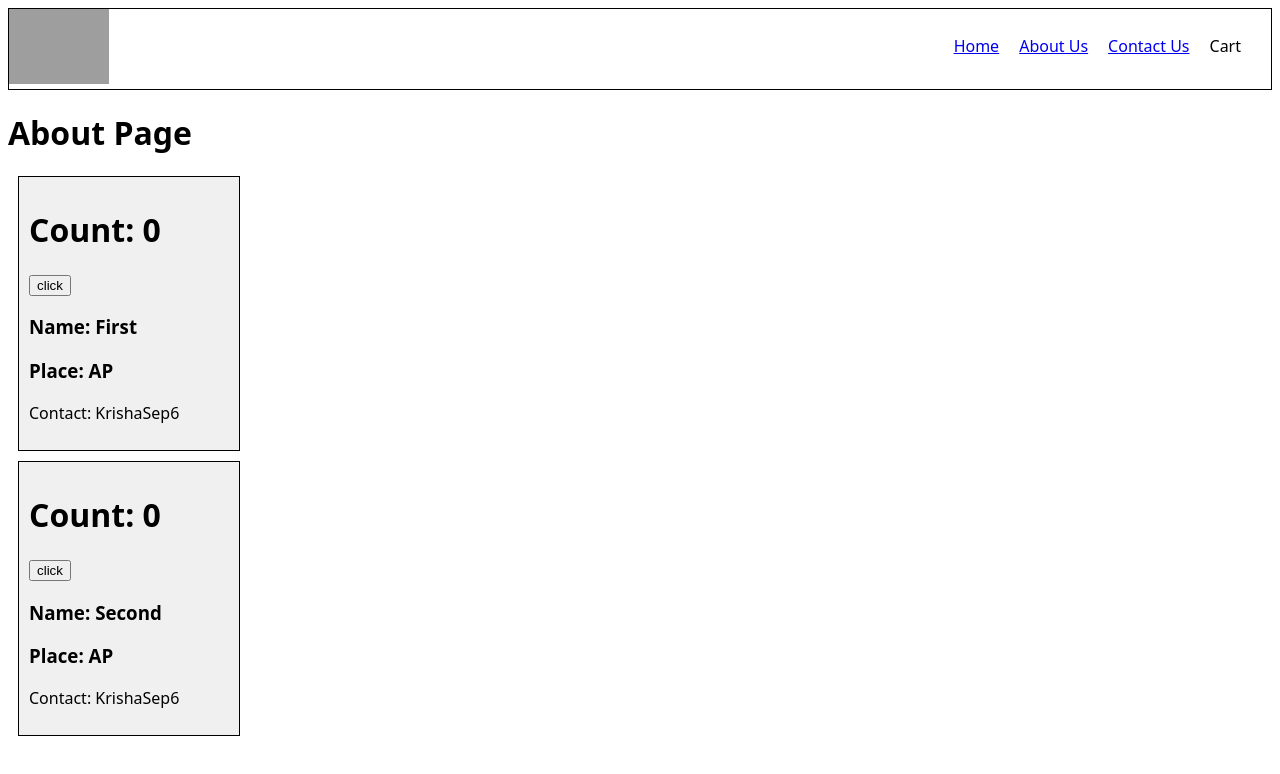
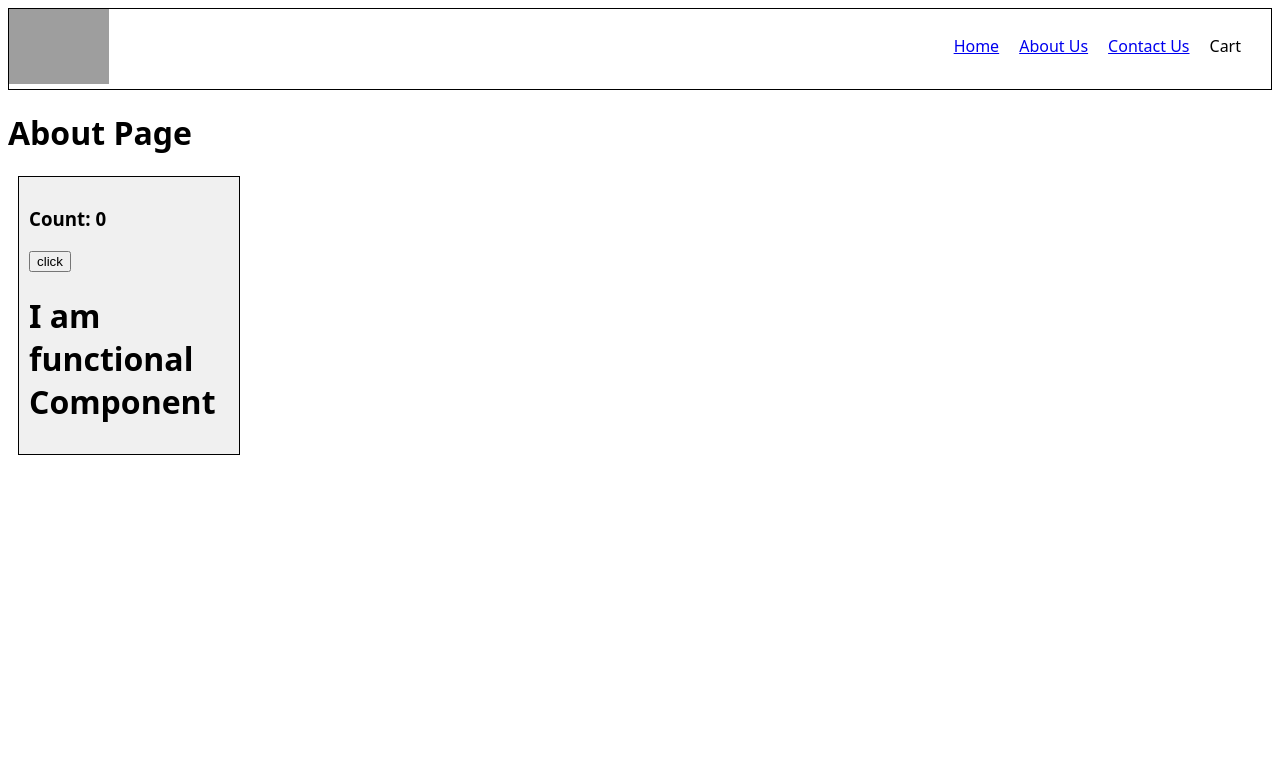
Before and after one commit to MuraliKrishna369/Happy-Foods-Web, a React (Vite) app: page /about in a window 1280 px wide. Shown: the top 774 px of the page. Built offline with nearby package versions, Linux system fonts and the light colour scheme; grey boxes are pictures that could not be loaded.

Commit message:
Fixing Bug

```diff
--- a/src/components/About.js
+++ b/src/components/About.js
@@ -6,18 +6,18 @@ import { Component } from "react"
 class About extends Component{
     constructor(props){
         super(props)
-        console.log("parent constuctor")
+
     }
     componentDidMount(){
-        console.log("parent componentdid mount")
+
     }
     render(){
-        console.log("parent rendered")
+
         return (
         <div className="about-container">
         <h1>About Page</h1>
-            <UserClass name={"First"} place={"AP"} contact={"KrishaSep6"}/>
-            <UserClass name={"Second"} place={"AP"} contact={"KrishaSep6"}/>
+            <User name={"First"} place={"AP"} contact={"KrishaSep6"}/>
+
         </div>
         )
     }
--- a/src/components/User.js
+++ b/src/components/User.js
@@ -1,16 +1,24 @@
-import { useState } from "react"
+import { useEffect, useState } from "react"
 
 const User = (props) => {
-    const [count] = useState(0)
-    const [count2] = useState(2)
-    const {name, place, contact} = props
+    const [count, setCount] = useState(0)
+    useEffect(() => {
+        console.log("useEffect called")
+        const timer = setInterval(() => {
+            console.log("is it stop when we change the page")
+        }, 1000)
+        return () => {
+            console.log("clear up your mess")
+            clearInterval(timer)
+        }
+    },[])
+
     return (
+
         <div className="user-card">
-            <h1>Count: {count}</h1>
-            <h1>Count: {count2}</h1>
-            <h3>Name: {name}</h3>
-            <h3>Place: {place}</h3>
-            <p>Contact: {contact}</p>
+           <h3>Count: {count}</h3>
+            <button onClick={() => {setCount(count+1)}}>click</button>
+           <h1>I am functional Component</h1>
         </div>
     )
 }
--- a/src/components/UserClass.js
+++ b/src/components/UserClass.js
@@ -5,29 +5,42 @@ class UserClass extends React.Component{
     constructor(props){
         super(props)
         this.state = {
-            count: 0,
+            userInfo: {
+                login: "Murali",
+            }
         }
-       console.log(this.props.name + "child constructor")
+        console.log("user consturctor")
     }
 
-    componentDidMount(){
-        console.log(this.props.name + "child component did mount")
+    async componentDidMount(){
+        // Make a api call
+        console.log("user component did mount also called")
 
+        this.timer = setInterval(() => {
+            console.log("Namaste React")
+        }, 1000)
+        const data = await fetch("https://api.github.com/users")
+        const json = await data.json()
+        this.setState({userInfo: json[0]})
+
+    }
+    componentDidUpdate(){
+        console.log("user component did update also called")
+    }
+    componentWillUnmount(){
+        clearInterval(this.timer)
+        console.log("user component will unmount")
     }
 
     render(){
-        console.log( this.props.name + "child render")
+        console.log("user render")
+        const {avatar_url, login} = this.state.userInfo
         const {name, place, contact} = this.props
-        const {count} = this.state
+
         return (
             <div className="user-card">
-            <h1>Count: {count}</h1>
-            <button onClick={() => {
-                this.setState({count: this.state.count + 1})
-            }}>click</button>
-            <h3>Name: {name}</h3>
-            <h3>Place: {place}</h3>
-            <p>Contact: {contact}</p>
+             <img src={avatar_url}/>
+            <h3>Name: {login}</h3>
         </div>
         )
     }
```
